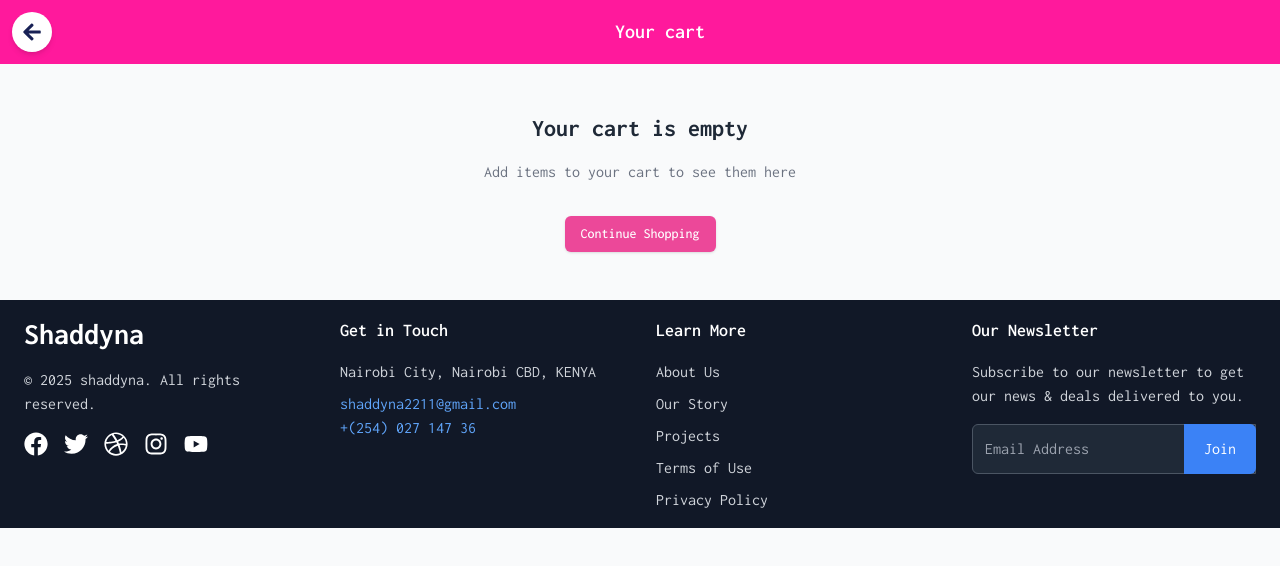
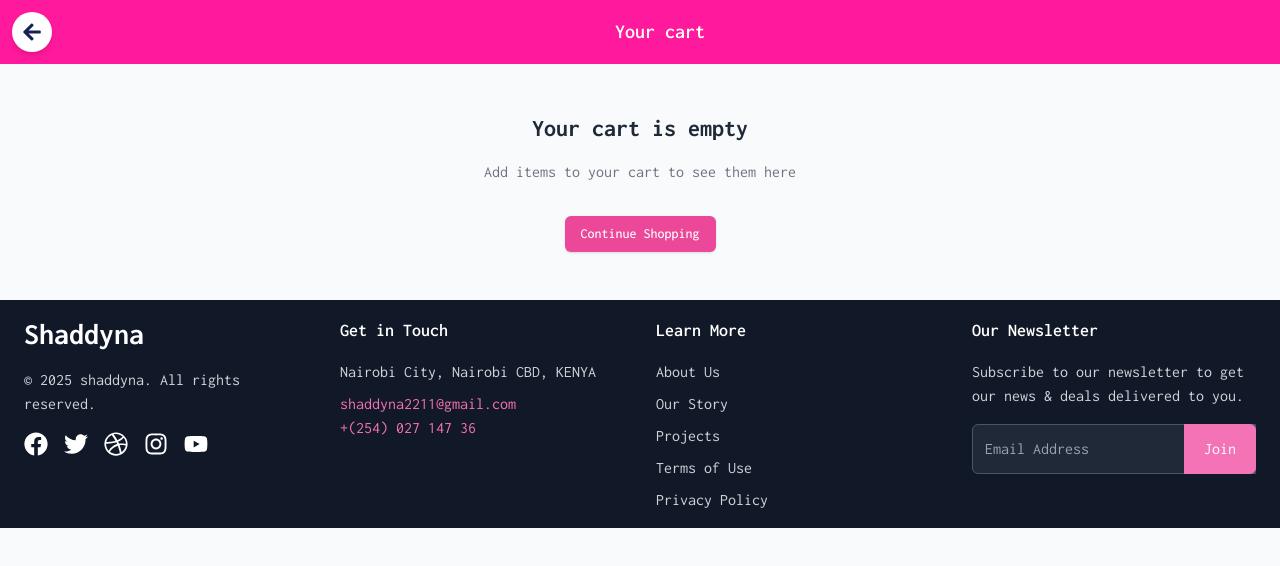
Before and after one commit to shaddyna/shaddyna-frontend, a Next.js app: page /cart in a window 1280 px wide. Shown: the top 566 px of the page. Built offline with nearby package versions, Linux system fonts and the light colour scheme.

Commit message:
first commit

```diff
--- a/components/Footer.tsx
+++ b/components/Footer.tsx
@@ -109,9 +109,9 @@ const Footer = () => {
         <div>
           <h4 className="text-white text-lg font-semibold mb-4">Get in Touch</h4>
           <p className="mb-2">Nairobi City, Nairobi CBD, KENYA</p>
-          <Link href="mailto:info@email.com" className="text-blue-400 hover:text-blue-500">shaddyna2211@gmail.com</Link>
+          <Link href="mailto:info@email.com" className="text-pink-400 hover:text-[#ff199c]">shaddyna2211@gmail.com</Link>
           <br />
-          <Link href="tel:001234567890" className="text-blue-400 hover:text-blue-500">+(254) 027 147 36</Link>
+          <Link href="tel:001234567890" className="text-pink-400 hover:text-[#ff199c]">+(254) 027 147 36</Link>
         </div>
 
         {/* Learn More */}
@@ -139,7 +139,7 @@ const Footer = () => {
             />
             <button
               type="submit"
-              className="absolute top-0 right-0 h-full px-5 bg-blue-500 text-white rounded-r-md hover:bg-blue-600"
+              className="absolute top-0 right-0 h-full px-5 bg-pink-400 text-white rounded-r-md hover:bg-[#ff199c]"
             >
               Join
             </button>
--- a/components/Header.tsx
+++ b/components/Header.tsx
@@ -19,17 +19,17 @@ const Header: React.FC = () => {
             {/* Use icons instead of text on small screens */}
             <li className="sm:hidden">
               <Link href="">
-                <FaInfoCircle className="text-[#ff199c]" />
+                <FaInfoCircle className="text-pink-500" />
               </Link>
             </li>
             <li className="sm:hidden">
               <Link href="">
-                <FaCogs className="text-[#ff199c]" />
+                <FaCogs className="text-pink-500" />
               </Link>
             </li>
             <li className="sm:hidden">
               <Link href="">
-                <FaPhone className="text-[#ff199c]" />
+                <FaPhone className="text-pink-500" />
               </Link>
             </li>
 
```
